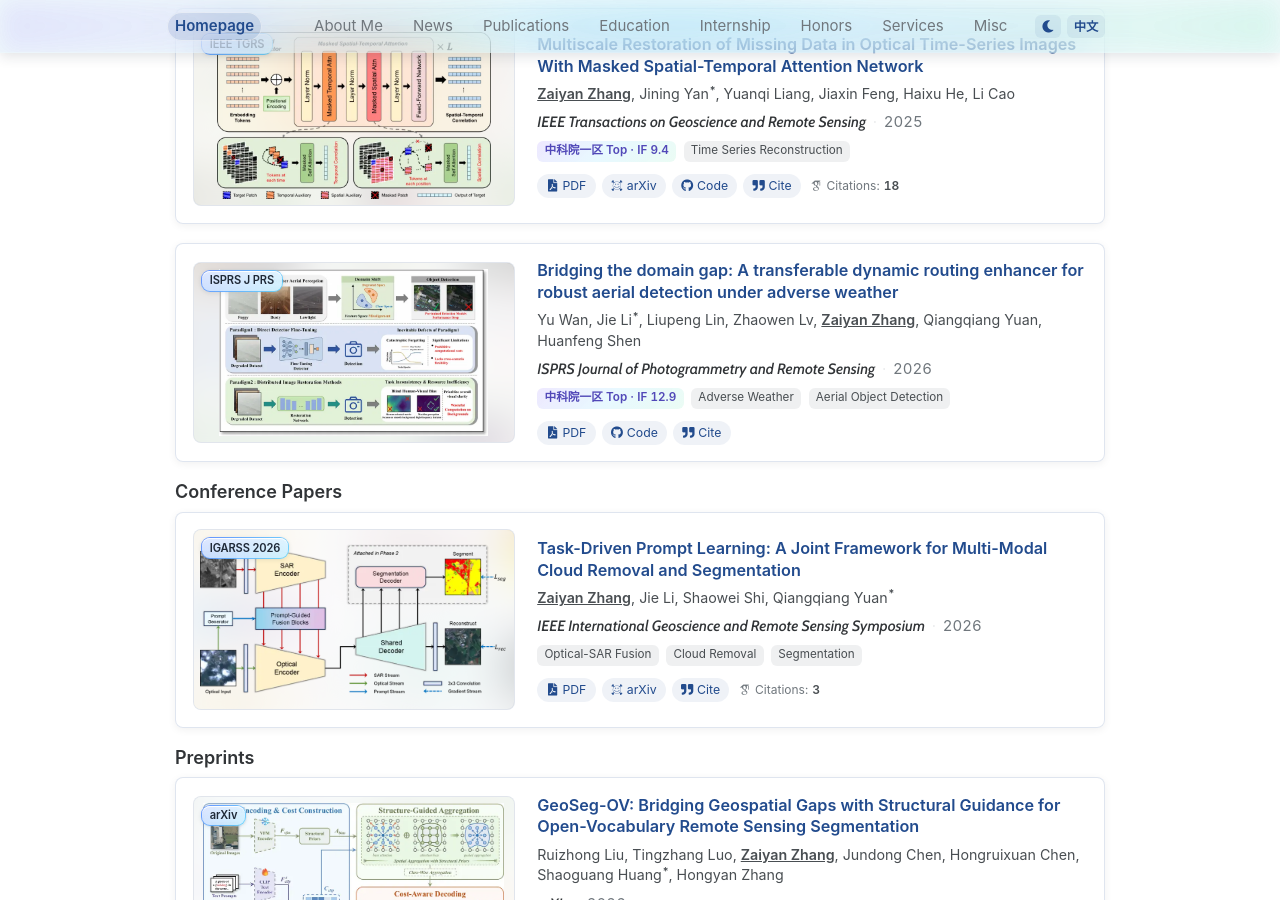
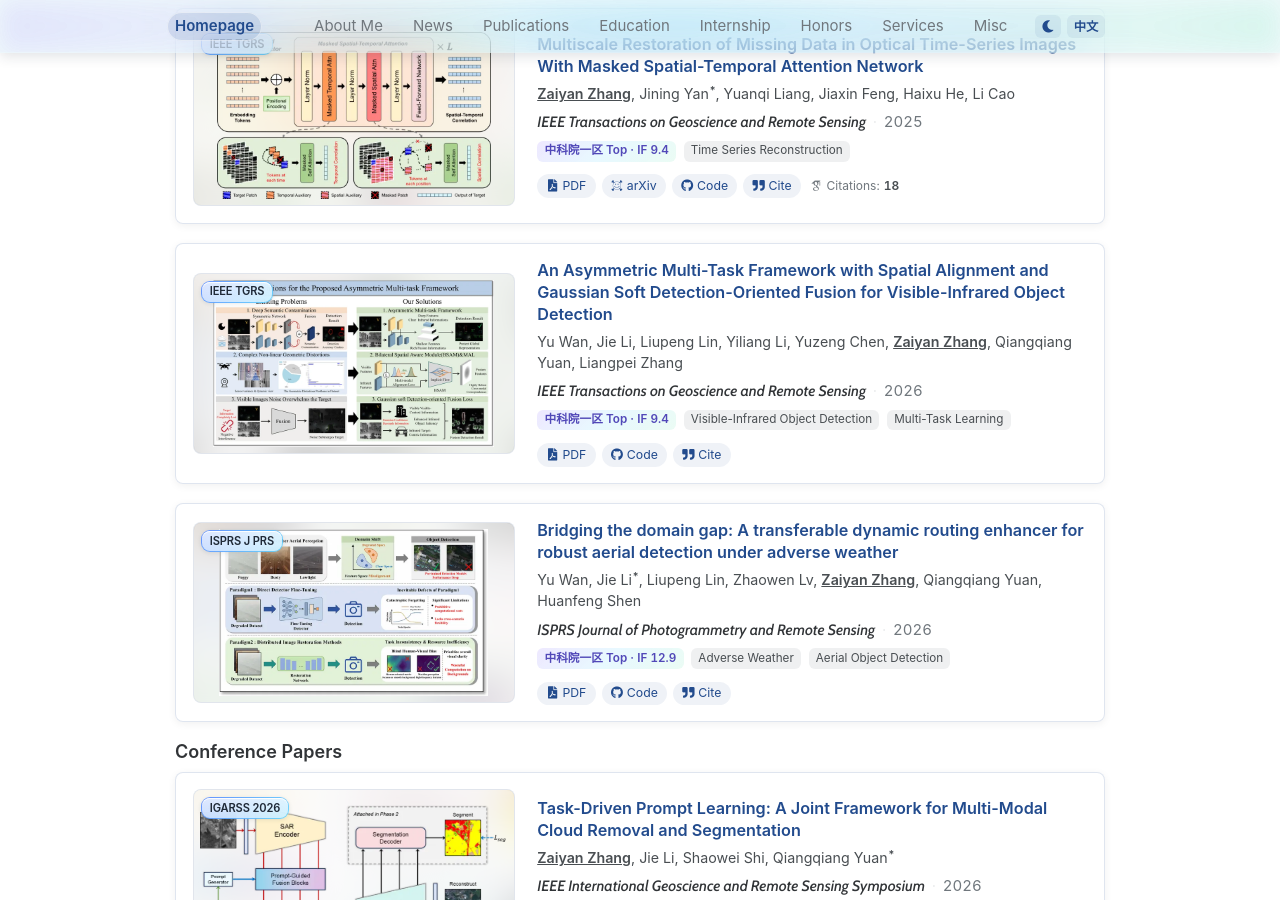
Before and after one commit to zzaiyan/zzaiyan.github.io, a Jekyll site: the page built from _pages/about.md, in a window 1280 px wide and 900 px high, scrolled down 1489 px. Built offline with Jekyll 4.4.1, drawn with Linux system fonts in a browser that asks for light colours; some web fonts are replaced; a script that is not in the unit is left out.

Commit message:
新增 VID-AMTF 论文卡片并统一插图规格

```diff
--- a/_data/generated/citations.json
+++ b/_data/generated/citations.json
@@ -57,6 +57,18 @@
       "gb-t-7714": "[1] WAN Y, LI J, LIN L, et al. Bridging the domain gap: A transferable dynamic routing enhancer for robust aerial detection under adverse weather[J/OL]. ISPRS Journal of Photogrammetry and Remote Sensing, 2026, 242: 1-18. https://doi.org/10.1016/j.isprsjprs.2026.08.041. DOI:10.1016/j.isprsjprs.2026.08.041.",
       "ris": "TY  - JOUR\nAU  - Wan, Yu\nAU  - Li, Jie\nAU  - Lin, Liupeng\nAU  - Lv, Zhaowen\nAU  - Zhang, Zaiyan\nAU  - Yuan, Qiangqiang\nAU  - Shen, Huanfeng\nDA  - 2026///\nPY  - 2026\nDO  - 10.1016/j.isprsjprs.2026.08.041\nID  - wan2026tdre\nSP  - 1-18\nT2  - ISPRS Journal of Photogrammetry and Remote Sensing\nTI  - Bridging the domain gap: A transferable dynamic routing enhancer for r\nobust aerial detection under adverse weather\nUR  - https://doi.org/10.1016/j.isprsjprs.2026.08.041\nVL  - 242\nER  -",
       "csl-json": "{\n  \"id\": \"wan2026tdre\",\n  \"type\": \"article-journal\",\n  \"title\": \"Bridging the domain gap: A transferable dynamic routing enhancer for robust aerial detection under adverse weather\",\n  \"author\": [\n    {\n      \"family\": \"Wan\",\n      \"given\": \"Yu\"\n    },\n    {\n      \"family\": \"Li\",\n      \"given\": \"Jie\"\n    },\n    {\n      \"family\": \"Lin\",\n      \"given\": \"Liupeng\"\n    },\n    {\n      \"family\": \"Lv\",\n      \"given\": \"Zhaowen\"\n    },\n    {\n      \"family\": \"Zhang\",\n      \"given\": \"Zaiyan\"\n    },\n    {\n      \"family\": \"Yuan\",\n      \"given\": \"Qiangqiang\"\n    },\n    {\n      \"family\": \"Shen\",\n      \"given\": \"Huanfeng\"\n    }\n  ],\n  \"container-title\": \"ISPRS Journal of Photogrammetry and Remote Sensing\",\n  \"volume\": \"242\",\n  \"page\": \"1-18\",\n  \"publisher\": \"Elsevier\",\n  \"DOI\": \"10.1016/j.isprsjprs.2026.08.041\",\n  \"issued\": {\n    \"date-parts\": [\n      [\n        2026\n      ]\n    ]\n  },\n  \"URL\": \"https://doi.org/10.1016/j.isprsjprs.2026.08.041\"\n}"
+    }
+  },
+  "wan2026vidamtf": {
+    "key": "wan2026vidamtf",
+    "title": "An Asymmetric Multi-Task Framework with Spatial Alignment and Gaussian Soft Detection-Oriented Fusion for Visible-Infrared Object Detection",
+    "formats": {
+      "bibtex": "@article{wan2026vidamtf,\n\tauthor = {Wan, Yu and Li, Jie and Lin, Liupeng and Li, Yiliang and Chen, Yuzeng and Zhang, Zaiyan and Yuan, Qiangqiang and Zhang, Liangpei},\n\tjournal = {IEEE Transactions on Geoscience and Remote Sensing},\n\tdoi = {10.1109/TGRS.2026.3750106},\n\tyear = {2026},\n\tpublisher = {IEEE},\n\ttitle = {{An Asymmetric Multi-Task Framework with Spatial Alignment and Gaussian Soft Detection-Oriented Fusion for Visible-Infrared Object Detection}},\n\turl = {https://doi.org/10.1109/TGRS.2026.3750106},\n}",
+      "ieee": "[1] Y. Wan et al., “An Asymmetric Multi-Task Framework with Spatial Alignment and Gaussian Soft Detection-Oriented Fusion for Visible-Infrared Object Detection,” IEEE Transactions on Geoscience and Remote Sensing, 2026, doi: 10.1109/TGRS.2026.3750106.",
+      "apa": "Wan, Y., Li, J., Lin, L., Li, Y., Chen, Y., Zhang, Z., Yuan, Q., & Zhang, L. (2026). An Asymmetric Multi-Task Framework with Spatial Alignment and Gaussian Soft Detection-Oriented Fusion for Visible-Infrared Object Detection. IEEE Transactions on Geoscience and Remote Sensing. https://doi.org/10.1109/TGRS.2026.3750106",
+      "gb-t-7714": "[1] WAN Y, LI J, LIN L, et al. An Asymmetric Multi-Task Framework with Spatial Alignment and Gaussian Soft Detection-Oriented Fusion for Visible-Infrared Object Detection[J/OL]. IEEE Transactions on Geoscience and Remote Sensing, 2026. https://doi.org/10.1109/TGRS.2026.3750106. DOI:10.1109/TGRS.2026.3750106.",
+      "ris": "TY  - JOUR\nAU  - Wan, Yu\nAU  - Li, Jie\nAU  - Lin, Liupeng\nAU  - Li, Yiliang\nAU  - Chen, Yuzeng\nAU  - Zhang, Zaiyan\nAU  - Yuan, Qiangqiang\nAU  - Zhang, Liangpei\nDA  - 2026///\nPY  - 2026\nDO  - 10.1109/TGRS.2026.3750106\nID  - wan2026vidamtf\nT2  - IEEE Transactions on Geoscience and Remote Sensing\nTI  - An Asymmetric Multi-Task Framework with Spatial Alignment and Gaussian\n Soft Detection-Oriented Fusion for Visible-Infrared Object Detection\nUR  - https://doi.org/10.1109/TGRS.2026.3750106\nER  -",
+      "csl-json": "{\n  \"id\": \"wan2026vidamtf\",\n  \"type\": \"article-journal\",\n  \"title\": \"An Asymmetric Multi-Task Framework with Spatial Alignment and Gaussian Soft Detection-Oriented Fusion for Visible-Infrared Object Detection\",\n  \"author\": [\n    {\n      \"family\": \"Wan\",\n      \"given\": \"Yu\"\n    },\n    {\n      \"family\": \"Li\",\n      \"given\": \"Jie\"\n    },\n    {\n      \"family\": \"Lin\",\n      \"given\": \"Liupeng\"\n    },\n    {\n      \"family\": \"Li\",\n      \"given\": \"Yiliang\"\n    },\n    {\n      \"family\": \"Chen\",\n      \"given\": \"Yuzeng\"\n    },\n    {\n      \"family\": \"Zhang\",\n      \"given\": \"Zaiyan\"\n    },\n    {\n      \"family\": \"Yuan\",\n      \"given\": \"Qiangqiang\"\n    },\n    {\n      \"family\": \"Zhang\",\n      \"given\": \"Liangpei\"\n    }\n  ],\n  \"container-title\": \"IEEE Transactions on Geoscience and Remote Sensing\",\n  \"publisher\": \"IEEE\",\n  \"DOI\": \"10.1109/TGRS.2026.3750106\",\n  \"issued\": {\n    \"date-parts\": [\n      [\n        2026\n      ]\n    ]\n  },\n  \"URL\": \"https://doi.org/10.1109/TGRS.2026.3750106\"\n}"
     }
   },
   "yang2026iegc": {
--- a/_data/publications.json
+++ b/_data/publications.json
@@ -102,6 +102,37 @@
         ]
       },
       "scholar_id": "ZpxXejIAAAAJ:u-x6o8ySG0sC"
+    },
+    {
+      "id": "wan2026vidamtf",
+      "citation": {
+        "type": "article-journal",
+        "title": "An Asymmetric Multi-Task Framework with Spatial Alignment and Gaussian Soft Detection-Oriented Fusion for Visible-Infrared Object Detection",
+        "author": [
+          ["Wan", "Yu"],
+          ["Li", "Jie"],
+          ["Lin", "Liupeng"],
+          ["Li", "Yiliang"],
+          ["Chen", "Yuzeng"],
+          ["Zhang", "Zaiyan"],
+          ["Yuan", "Qiangqiang"],
+          ["Zhang", "Liangpei"]
+        ],
+        "container-title": "IEEE Transactions on Geoscience and Remote Sensing",
+        "publisher": "IEEE",
+        "DOI": "10.1109/TGRS.2026.3750106",
+        "issued": {"date-parts": [[2026]]}
+      },
+      "display": {
+        "venue_key": "IEEE TGRS",
+        "badge": "IEEE TGRS",
+        "image": "images/publications/vid-amtf.webp",
+        "tags": ["Visible-Infrared Object Detection", "Multi-Task Learning"],
+        "links": [
+          {"name": "PDF", "url": "assets/pubs/VID-AMTF.pdf"},
+          {"name": "Code", "url": "https://github.com/KIKYOUWY/VID-AMTF"}
+        ]
+      }
     },
     {
       "id": "wan2026tdre",
@@ -321,7 +352,7 @@
       "display": {
         "venue_key": "arXiv",
         "badge": "arXiv",
-        "image": "images/publications/semdino.png",
+        "image": "images/publications/semdino.webp",
         "tags": ["Semantic Change Detection", "Foundation Models"],
         "author_roles": {"equal_contribution": [1, 2], "corresponding": [6]},
         "links": [
```
Also changed, not shown: images/publications/semdino.webp (added), images/publications/vid-amtf.webp (added), 1 other file.
